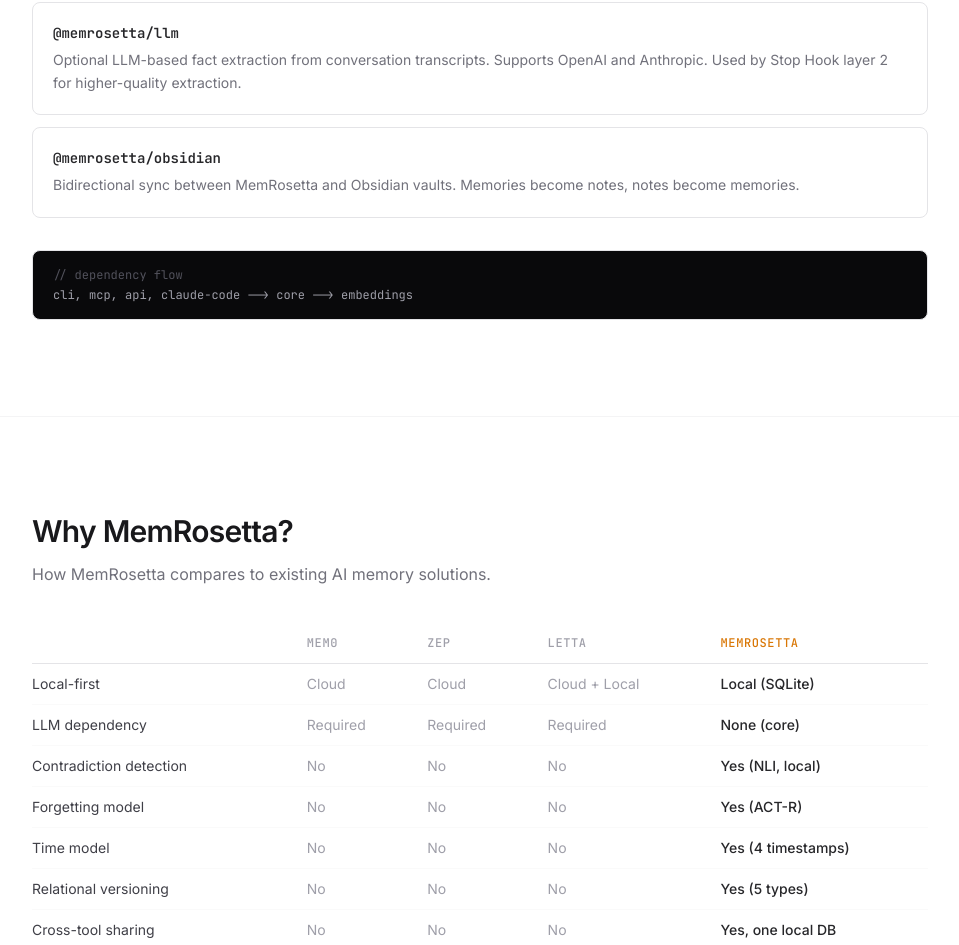
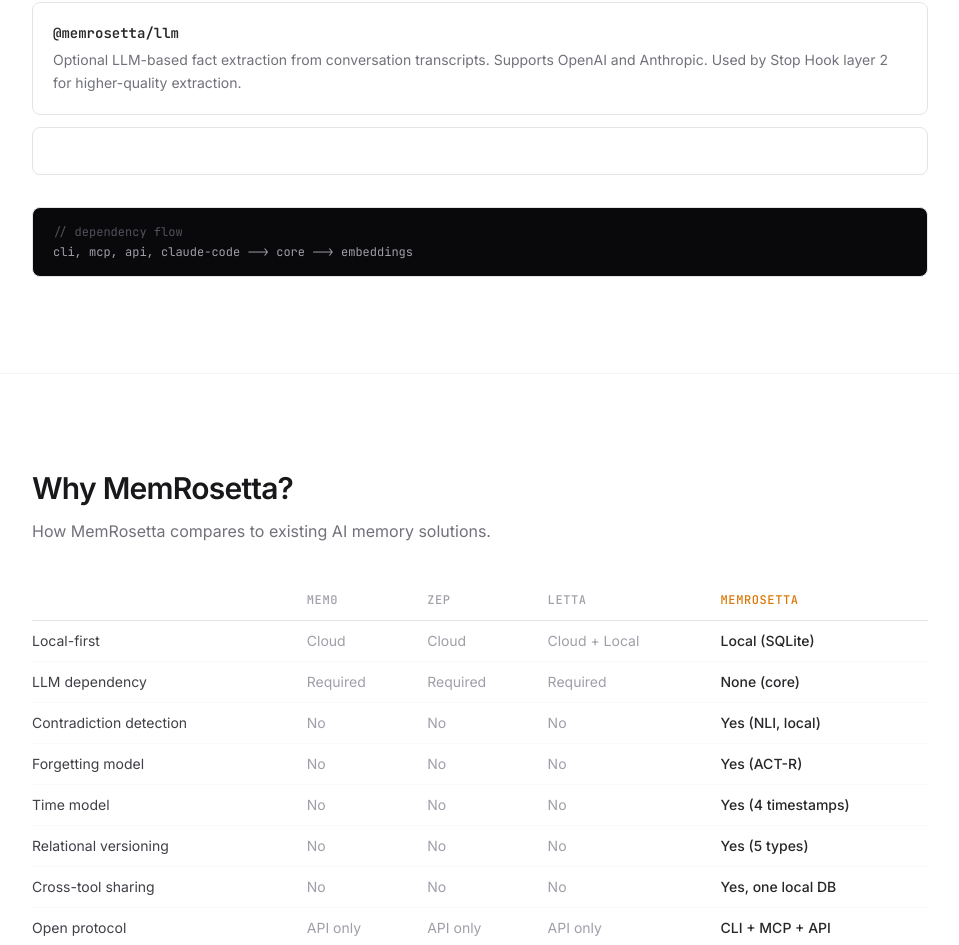
Before and after one commit to obst2580/memrosetta, a React (Vite) app in the folder landing/: page / in a window 1280 px wide. Shown: the part 7464-8409 px from the top of the page, without its empty margins (160-1119 px from the left). Built offline with nearby package versions, Linux system fonts and the light colour scheme.

Commit message:
docs: remove obsidian package from public listings

```diff
--- a/landing/src/i18n.ts
+++ b/landing/src/i18n.ts
@@ -310,8 +310,6 @@ memrosetta maintain --user alice`,
           description: 'Optional LLM-based fact extraction from conversation transcripts. Supports OpenAI and Anthropic. Used by Stop Hook layer 2 for higher-quality extraction.',
         },
         {
-          name: '@memrosetta/obsidian',
-          description: 'Bidirectional sync between MemRosetta and Obsidian vaults. Memories become notes, notes become memories.',
         },
       ],
       dependencyGraph: 'cli, mcp, api, claude-code --> core --> embeddings',
@@ -708,8 +706,6 @@ memrosetta maintain --user alice`,
           description: '대화 트랜스크립트에서 LLM 기반 사실 추출 (선택사항). OpenAI와 Anthropic 지원. Stop Hook 레이어 2에서 더 높은 품질의 추출에 사용.',
         },
         {
-          name: '@memrosetta/obsidian',
-          description: 'MemRosetta와 Obsidian 볼트 간 양방향 동기화. 기억이 노트가 되고, 노트가 기억이 됨.',
         },
       ],
       dependencyGraph: 'cli, mcp, api, claude-code --> core --> embeddings',
```
Also changed, not shown: 2 other files (tests, documents, lock files or other folders).
